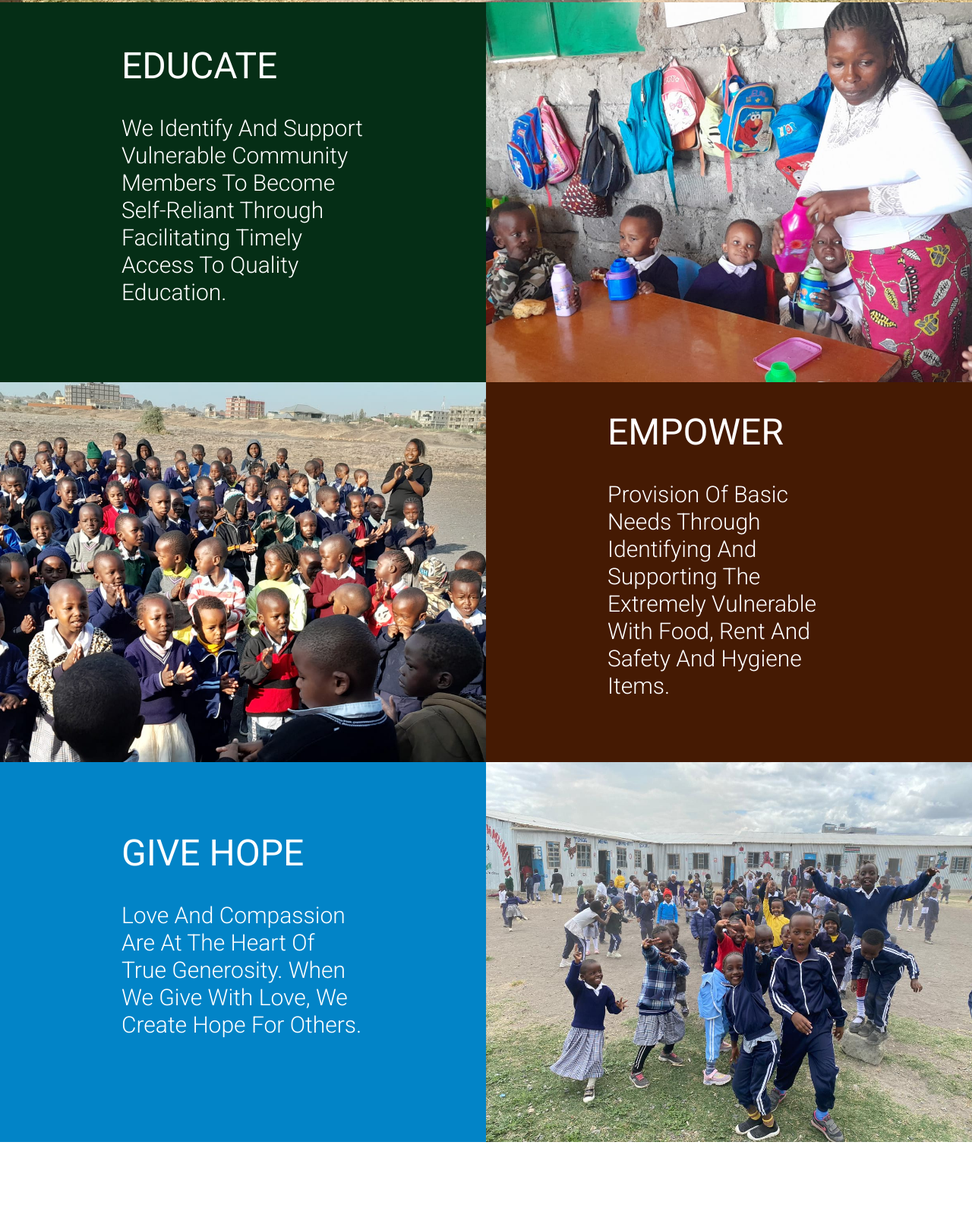
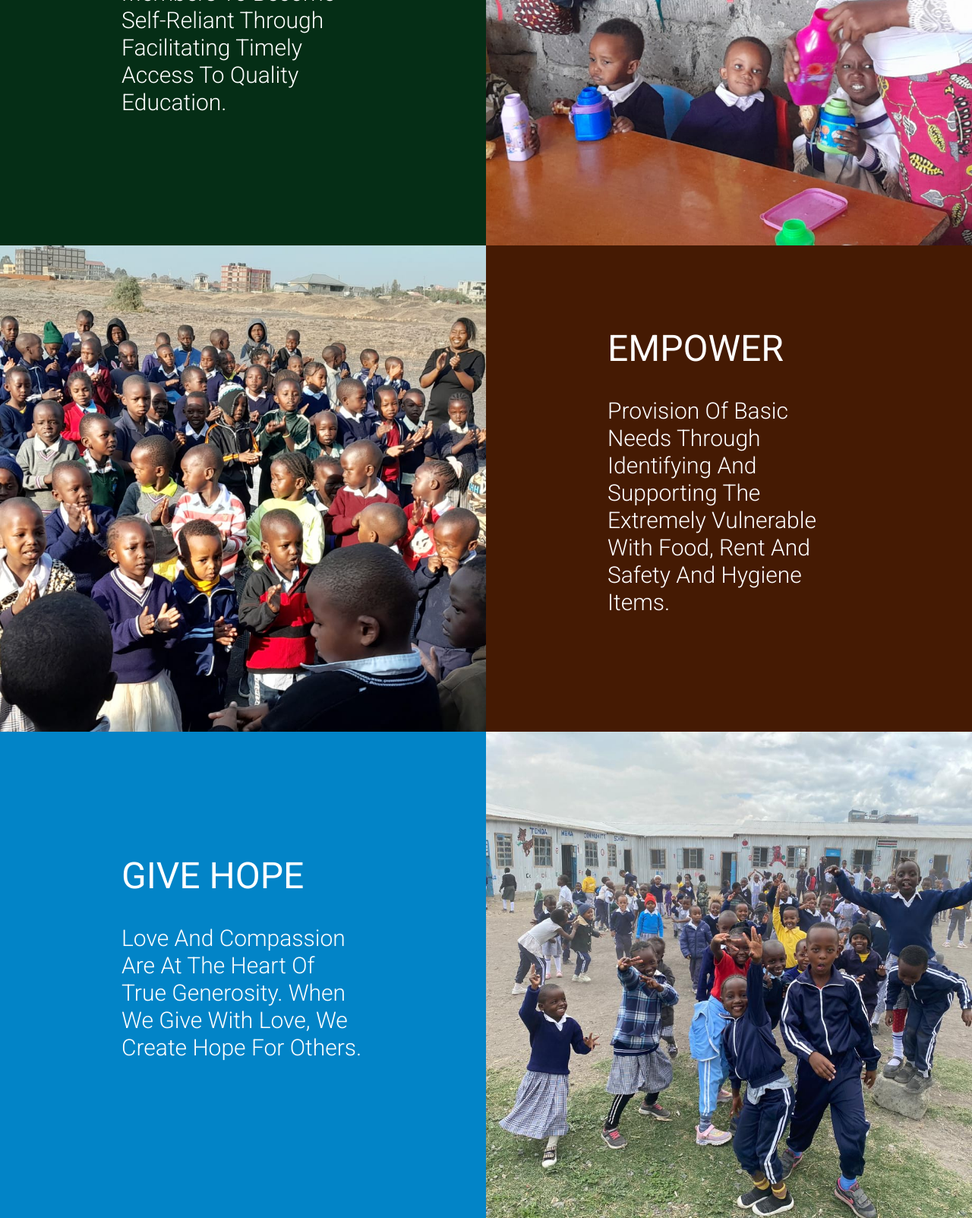
Before and after one commit to VaudKK/tendawema, a website: page src/index.html in a window 1280 px wide. Shown: the part 797-2400 px from the top of the page at 76% size. Before the commit the page ends 2300 px from the top, so only its background shows below. Drawn offline with nearby package versions, Linux system fonts and the light colour scheme.

Commit message:
Style updates

```diff
--- a/src/index.html
+++ b/src/index.html
@@ -1,14 +1,17 @@
 <!DOCTYPE html>
 <html lang="en">
   <head>
-    <meta charset="UTF-8">
-    <meta name="viewport" content="width=device-width, initial-scale=1.0">
+    <meta charset="UTF-8" />
+    <meta name="viewport" content="width=device-width, initial-scale=1.0" />
     <title>Tenda Wema Home</title>
     <script src="https://unpkg.com/ionicons@4.5.10-0/dist/ionicons.js"></script>
-    <link rel="stylesheet" href="./output.css">
-    <link rel="preconnect" href="https://fonts.googleapis.com">
-    <link rel="preconnect" href="https://fonts.gstatic.com" crossorigin>
-    <link href="https://fonts.googleapis.com/css2?family=Roboto:wght@100;300;400;500;700;900&display=swap" rel="stylesheet">
+    <link rel="stylesheet" href="./output.css" />
+    <link rel="preconnect" href="https://fonts.googleapis.com" />
+    <link rel="preconnect" href="https://fonts.gstatic.com" crossorigin />
+    <link
+      href="https://fonts.googleapis.com/css2?family=Roboto:wght@100;300;400;500;700;900&display=swap"
+      rel="stylesheet"
+    />
   </head>
   <body class="font-roboto">
     <nav class="bg-white flex justify-between items-center mx-auto w-[90%]">
@@ -17,8 +20,12 @@
           <img src="./logo/Logo.svg" class="h-20" alt="Tenda Wema Logo" />
         </a>
       </div>
-        <div class="nav-links z-50 duration-500 md:static absolute bg-white md:min-h-fit min-h-[30vh] left-0 top-[-100%] md:w-auto w-full flex items-center px-5">
-            <ul class="flex font-bold md:flex-row flex-col md:items-center md:gap-[4vw] gap-6">
+      <div
+        class="nav-links z-50 duration-500 md:static absolute bg-white md:min-h-fit min-h-[30vh] left-0 top-[-100%] md:w-auto w-full flex items-center px-5"
+      >
+        <ul
+          class="flex font-bold md:flex-row flex-col md:items-center md:gap-[4vw] gap-6"
+        >
           <li>
             <a class="hover:text-gray-500" href="#">Home</a>
           </li>
@@ -34,65 +41,87 @@
         </ul>
       </div>
       <div class="flex items-center gap-6 md:hidden">
-            <ion-icon onclick="onToggleMenu(this)" name="menu" class="text-3xl cursor-pointer"></ion-icon>
+        <ion-icon
+          onclick="onToggleMenu(this)"
+          name="menu"
+          class="text-3xl cursor-pointer"
+        ></ion-icon>
       </div>
     </nav>
-    <div class="relative w-full md:h-[720px] h-[480px]">
+    <div class="relative w-full min-h-[50vh]">
       <div class="absolute inset-0">
-            <img src="./images/home/landing.jpg" alt="Home Hero Background" class="object-cover object-center w-full h-full">
+        <img
+          src="./images/home/landing.jpg"
+          alt="Home Hero Background"
+          class="object-cover object-center w-full h-full"
+        />
       </div>
     </div>
-    <div class="w-full md:h-[500px] h-[480px] grid md:grid-cols-2 text-white">
-        <div class="xs:order-2 bg-green-950 flex flex-col items-center justify-center">
-            <div class="w-1/2">
+    <div class="w-full min-h-[80vh] grid md:grid-cols-2 text-white">
+      <div
+        class="order-2 md:order-1 bg-green-950 flex flex-col items-center justify-center"
+      >
+        <div class="w-3/4 md:w-1/2 ">
           <p class="md:text-5xl text-3xl">EDUCATE</p>
-                <p class="md:text-3xl text-xl capitalize py-10 font-light">we identify and support vulnerable
-                    community members to become self-reliant
-                    through facilitating timely access to quality
-                    education.</p>
+          <p class="md:text-3xl text-xl capitalize py-10 font-light">
+            we identify and support vulnerable community members to become
+            self-reliant through facilitating timely access to quality
+            education.
+          </p>
         </div>
       </div>
-        <div>
-            <img src="./images/home/teacher.jpeg" alt="Teacher" class="object-cover object-center w-full h-full">
-        </div>
+      <img
+        src="./images/home/teacher.jpeg"
+        alt="Teacher"
+        class="object-cover object-center w-full h-full order-1 md:order-2"
+      />
     </div>
 
-    <div class="w-full h-[500px] grid grid-cols-2 text-white">
-        <div>
-            <img src="./images/home/parade.jpeg" alt="Parade" class="object-cover object-center h-full">
+    <div class="w-full min-h-[80vh] grid grid-cols-2 text-white">
+      <div class="col-span-2 md:col-span-1">
+        <img
+          src="./images/home/parade.jpeg"
+          alt="Parade"
+          class="object-cover object-center h-full"
+        />
       </div>
-        <div class="bg-amber-950 flex flex-col items-center justify-center">
-            <div class="w-1/2">
+      <div class="bg-amber-950 flex flex-col items-center justify-center col-span-2 md:col-span-1">
+        <div class="w-3/4 md:w-1/2">
           <p class="text-5xl">EMPOWER</p>
-                <p class="text-3xl capitalize py-10 font-light">provision of basic needs through
-                    identifying and supporting
-                     the extremely vulnerable with food, rent and safety and hygiene items.</p>
+          <p class="text-3xl capitalize py-10 font-light">
+            provision of basic needs through identifying and supporting the
+            extremely vulnerable with food, rent and safety and hygiene items.
+          </p>
         </div>
       </div>
     </div>
 
-    <div class="w-full h-[500px] grid grid-cols-2 text-white">
-        <div class="bg-sky-600 flex flex-col items-center justify-center">
-            <div class="w-1/2">
+    <div class="w-full min-h-[80vh] grid grid-cols-2 text-white">
+      <div class="bg-sky-600 flex flex-col items-center justify-center col-span-2 md:col-span-1 order-2 md:order-1">
+        <div class="w-3/4 md:w-1/2">
           <p class="text-5xl">GIVE HOPE</p>
-                <p class="text-3xl capitalize py-10 font-light">Love and compassion are at the heart of true generosity.
-                     When we give with love, we create hope for others.</p>
+          <p class="text-3xl capitalize py-10 font-light">
+            Love and compassion are at the heart of true generosity. When we
+            give with love, we create hope for others.
+          </p>
         </div>
       </div>
-        <div>
-            <img src="./images/home/happy_kids.jpg" alt="Happy Kids" class="object-cover object-center w-full h-full">
+      <div class="col-span-2 md:col-span-1 order-1 md:order-2">
+        <img
+          src="./images/home/happy_kids.jpg"
+          alt="Happy Kids"
+          class="object-cover object-center w-full h-full"
+        />
       </div>
     </div>
 
-    <div>
-
-    </div>
+    <div></div>
 
     <script>
-        const navLinks = document.querySelector('.nav-links')
-        function onToggleMenu(e){
-            e.name = e.name === 'menu' ? 'close' : 'menu'
-            navLinks.classList.toggle('top-[9%]')
+      const navLinks = document.querySelector(".nav-links");
+      function onToggleMenu(e) {
+        e.name = e.name === "menu" ? "close" : "menu";
+        navLinks.classList.toggle("top-[9%]");
       }
     </script>
   </body>
```
Also changed, not shown: src/output.css. Lines whose indentation alone changed are shown as unchanged.
